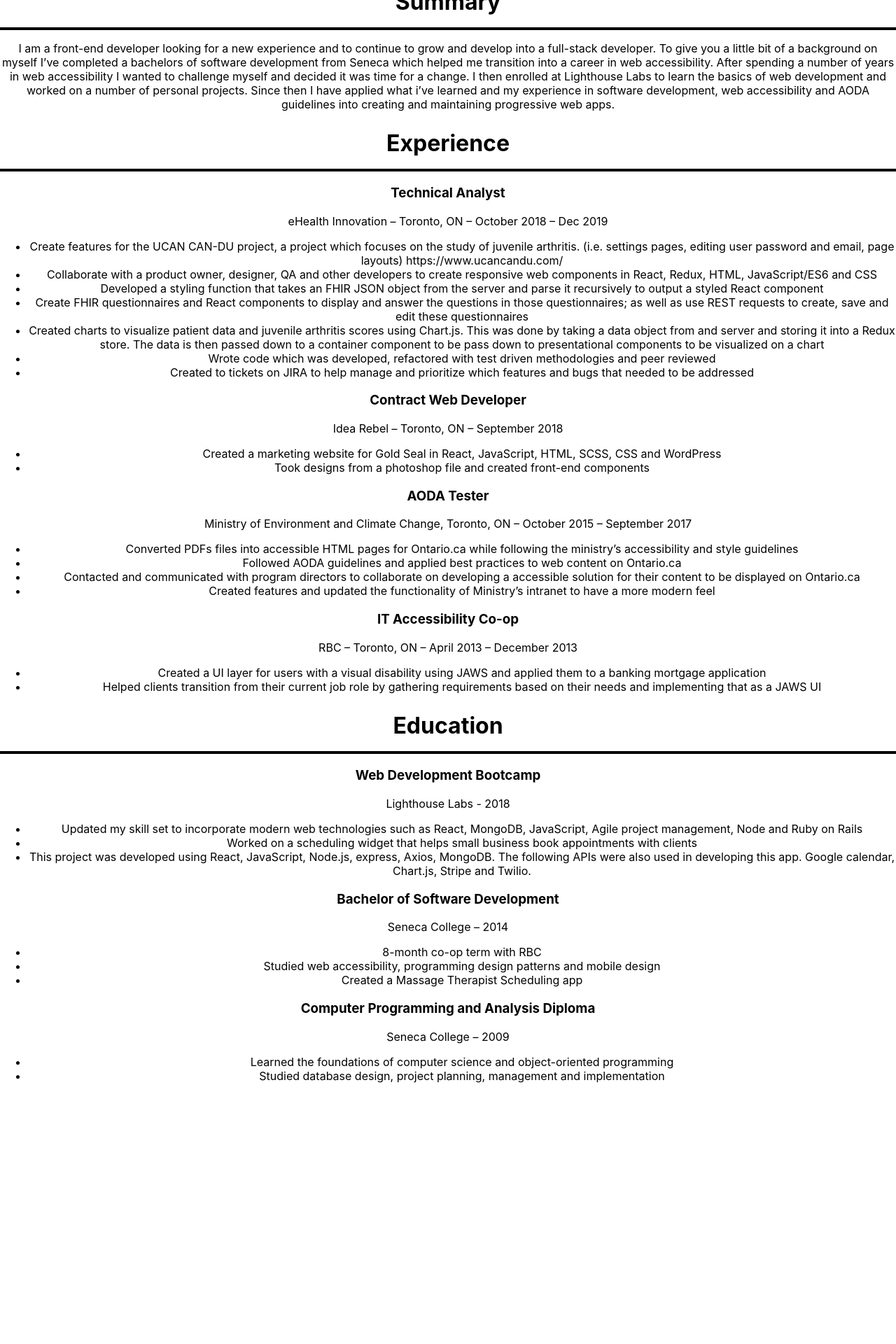
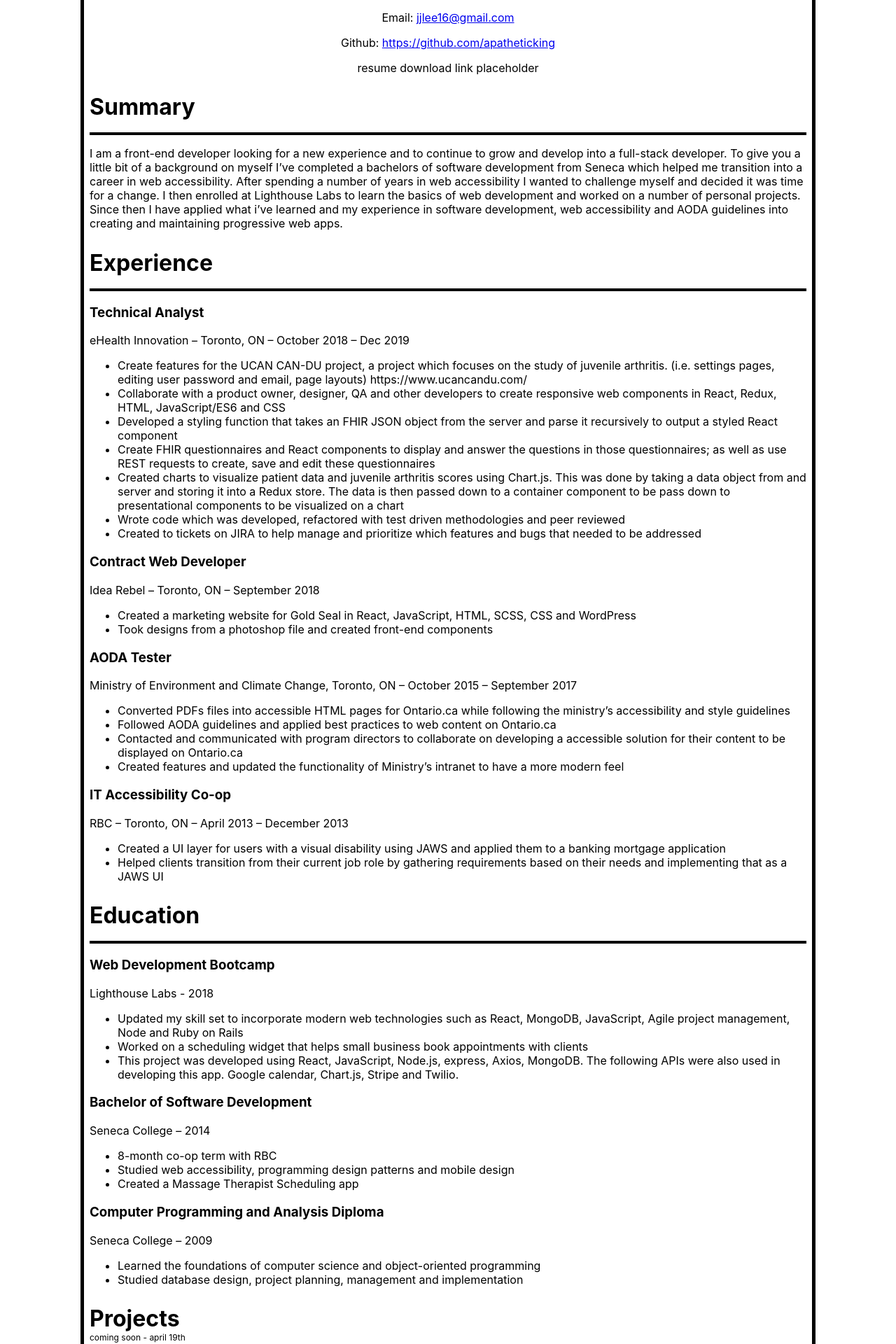
Before and after one commit to apatheticking/portfolio-website, a React (Create React App) app: page /resume in a window 1280 px wide. Shown: the part 80-2000 px from the top of the page at 70% size. Before the commit the page ends 1643 px from the top, so only its background shows below. Built offline with nearby package versions, Linux system fonts and the light colour scheme.

Commit message:
finished up alignment and added placeholder content for resume

```diff
--- a/src/components/layout/ResumeBlock.jsx
+++ b/src/components/layout/ResumeBlock.jsx
@@ -20,7 +20,7 @@ const getItems = (content) => {
 
 export const ResumeBlock = memo(function ResumeBlock({sectionHeader, content}) {
     return (
-        <div>
+        <div style={{textAlign: 'left'}}>
             <SectionHeader sectionTitle={sectionHeader.sectionTitle} subtext={sectionHeader.subtext}/>
             { getItems(content) }
         </div>
--- /dev/null
+++ b/src/components/parts/text/ResumeHeader.jsx
@@ -0,0 +1,12 @@
+import React from 'react'
+
+export function ResumeHeader() {
+    return (
+        <div>
+            <h1>Jeffrey Lee</h1>
+            <p>Email: <a href="mailto:jjlee16@gmail.com">jjlee16@gmail.com</a></p>
+            <p>Github: <a href="https://github.com/apatheticking">https://github.com/apatheticking</a></p>
+            <p>resume download link placeholder</p>
+        </div>
+    )
+}
--- a/src/components/parts/text/index.js
+++ b/src/components/parts/text/index.js
@@ -1,3 +1,4 @@
 export { SectionHeader } from './SectionHeader'
 export { UList } from './UList'
 export { SubTitle } from './SubTitle'
+export { ResumeHeader } from './ResumeHeader'
--- a/src/components/styles/index.js
+++ b/src/components/styles/index.js
@@ -1 +1,2 @@
 export { sectionHeaderStyle } from './text/sectionHeader'
+export { pageLayout } from './layouts/pagelayout'
--- /dev/null
+++ b/src/components/styles/layouts/pagelayout.js
@@ -0,0 +1,13 @@
+import { makeStyles } from '@material-ui/core/styles'
+
+export const pageLayout = makeStyles({
+    root: {
+        width: '80%',
+        height: '90%',
+        padding: '8px 8px 8px 8px',
+        borderStyle: 'solid',
+        borderWidth: '5px',
+        margin: 'auto',
+
+    }
+})
--- a/src/components/styles/text/sectionHeader.js
+++ b/src/components/styles/text/sectionHeader.js
@@ -4,6 +4,7 @@ export const sectionHeaderStyle = makeStyles({
     root: {
         borderBottom: '4px solid black',
         boxShadow: '0 3px 5px 2px rgba(255, 255, 255, .3)',
+        textAlign: 'left',
         color: 'black',
             '& h2': {
                 fontSize: '32px',
--- a/src/components/views/Resume/Resume.jsx
+++ b/src/components/views/Resume/Resume.jsx
@@ -1,15 +1,20 @@
 import React from 'react'
 import { ResumeBlock } from 'components/layout/index'
+import { ResumeHeader } from 'components/parts/text/index'
+import { pageLayout } from 'components/styles/index'
 import {
     ResumeSummary,
     ResumeExperience,
-    ResumeEducation
+    ResumeEducation,
+    ResumeProjects
 } from './resumeData'
 
 export function Resume() {
+    const classes = pageLayout()
     return (
-        <div>
-            <p>resume placeholder</p>
+        <div className={classes.root} >
+            <ResumeHeader />
+            {/* add a array.map to repeat the resumeBlocks*/}
             <ResumeBlock
                 key="resume-summary"
                 sectionHeader={ResumeSummary.sectionHeader}
@@ -25,6 +30,11 @@ export function Resume() {
                 sectionHeader={ResumeEducation.sectionHeader}
                 content={ResumeEducation.content}
             />
+            <ResumeBlock
+                key='resume-project'
+                sectionHeader={ResumeProjects.sectionHeader}
+                content={ResumeProjects.content}
+            />
         </div>
     )
 }
--- a/src/components/views/Resume/resumeData.js
+++ b/src/components/views/Resume/resumeData.js
@@ -99,3 +99,11 @@ export const ResumeEducation = {
         ]
     }]
 }
+
+export const ResumeProjects = {
+    sectionHeader: { sectionTitle: "Projects", subtext: "coming soon - april 19th"},
+    content: [{
+        type: 'subtitle',
+        subtitle: { title: "Project Placeholder", subtext: "coming soon"}
+    }]
+}
```
